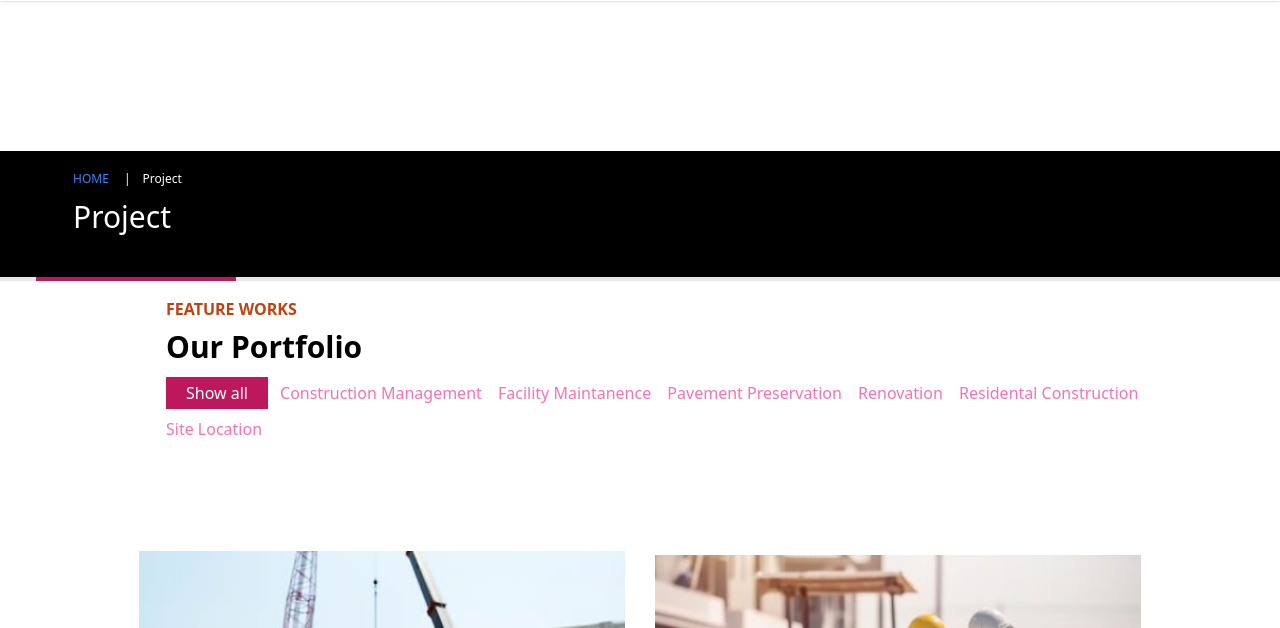
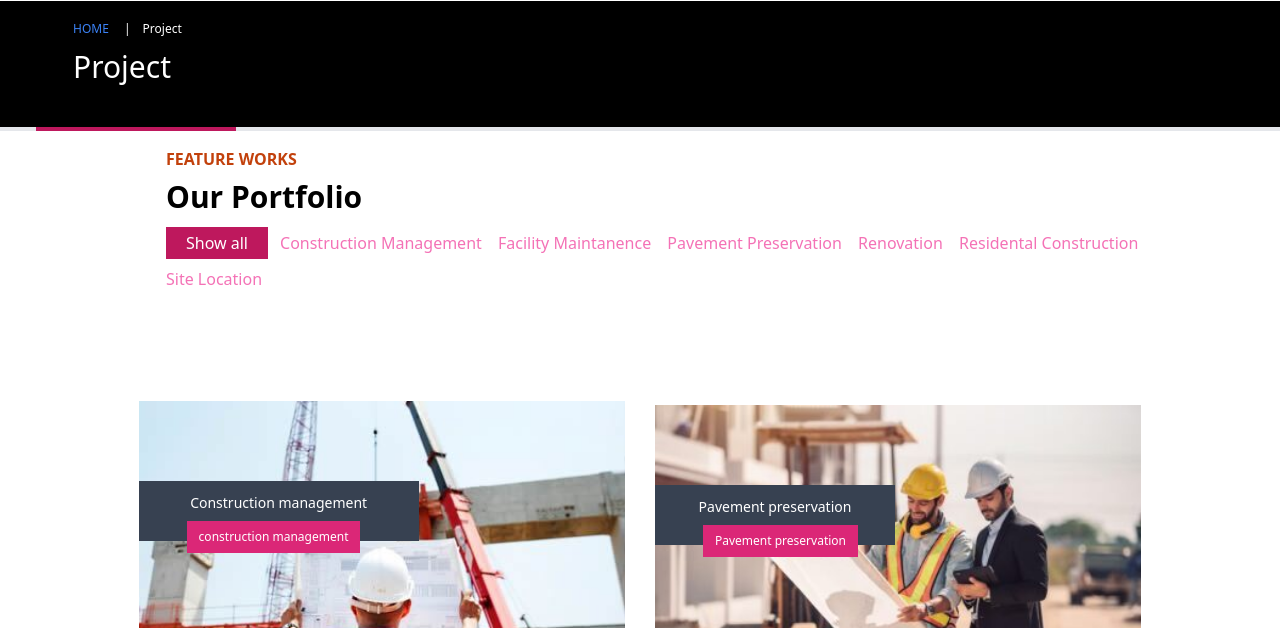
Before and after one commit to sanjitpal123/First_Freelancing_Project, a plain HTML site: page Project.html in a window 1280 px wide. Shown: the part 131-759 px from the top of the page. Drawn offline with nearby package versions, Linux system fonts and the light colour scheme.

Commit message:
Update Project.html

```diff
--- a/Project.html
+++ b/Project.html
@@ -63,7 +63,7 @@
 
     <!-- navigation bar ends here -->
     <div
-class="w-full h-[130px] bg-black text-white border-b-4 mt-[150px] border-grey-700 relative"
+class="w-full h-[130px] bg-black text-white border-b-4 mt-[0px] border-grey-700 relative"
 >
 <div
   class="w-[200px] py-4 top-1 h-[100%] border-b-4 border-pink-700 absolute ml-9"
```
